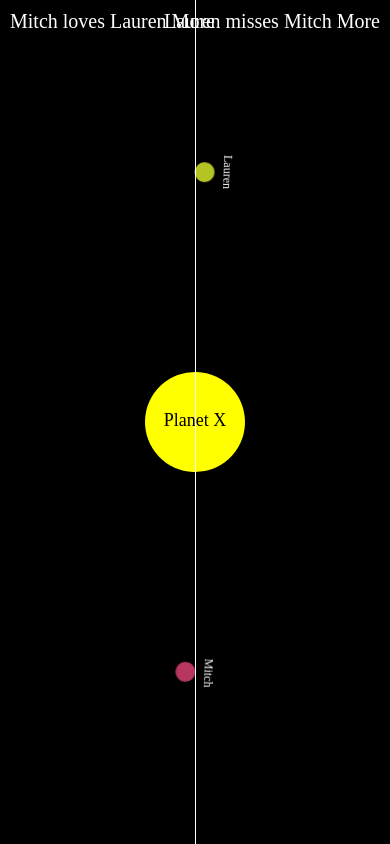
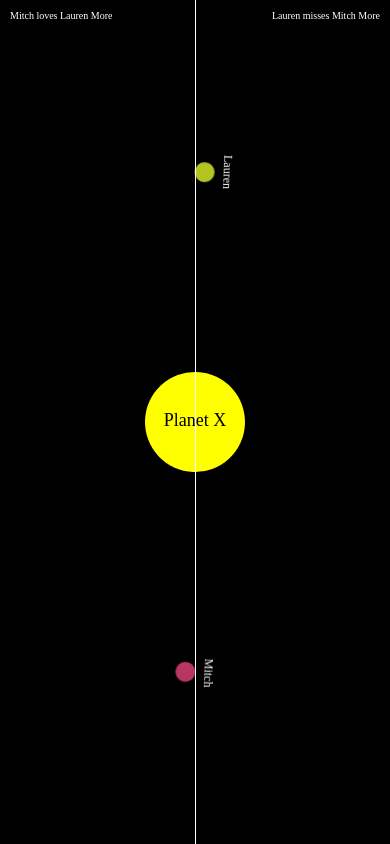
Before and after one commit to mreidss/LoveInSpace, a plain HTML site: page index.html in a window 390 px wide. Drawn offline with Linux system fonts and the light colour scheme.

Commit message:
fix some text being too big for a phone screen

```diff
--- a/solar_system.css
+++ b/solar_system.css
@@ -37,6 +37,13 @@ body::before {
     top: 10px; /* Adjust the position */
     color: white;
     font-size: 20px;
+}
+
+/* Media query for smaller screens (e.g., phones) */
+@media (max-width: 768px) {
+    .label-left, .label-right {
+        font-size: 10px; /* Adjust the font size for smaller screens */
+    }
 }
 
 .sun {
```
